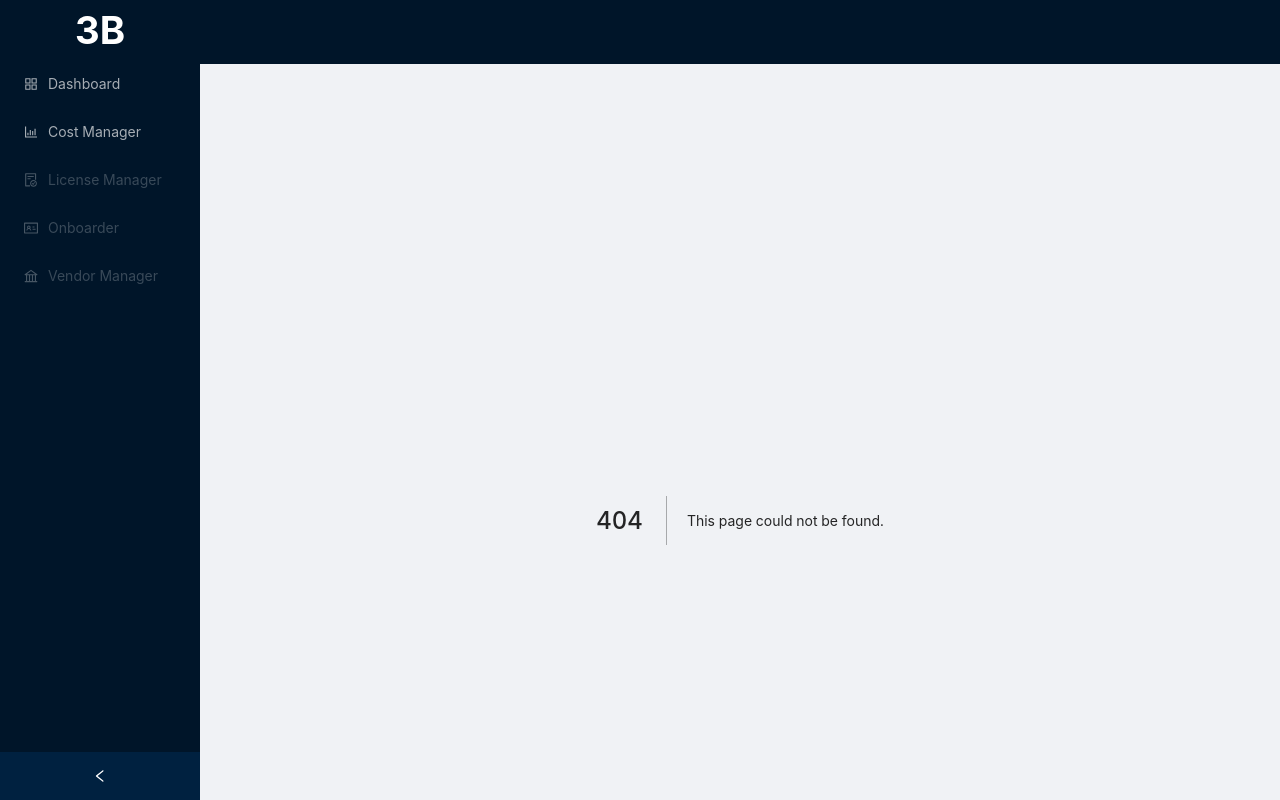
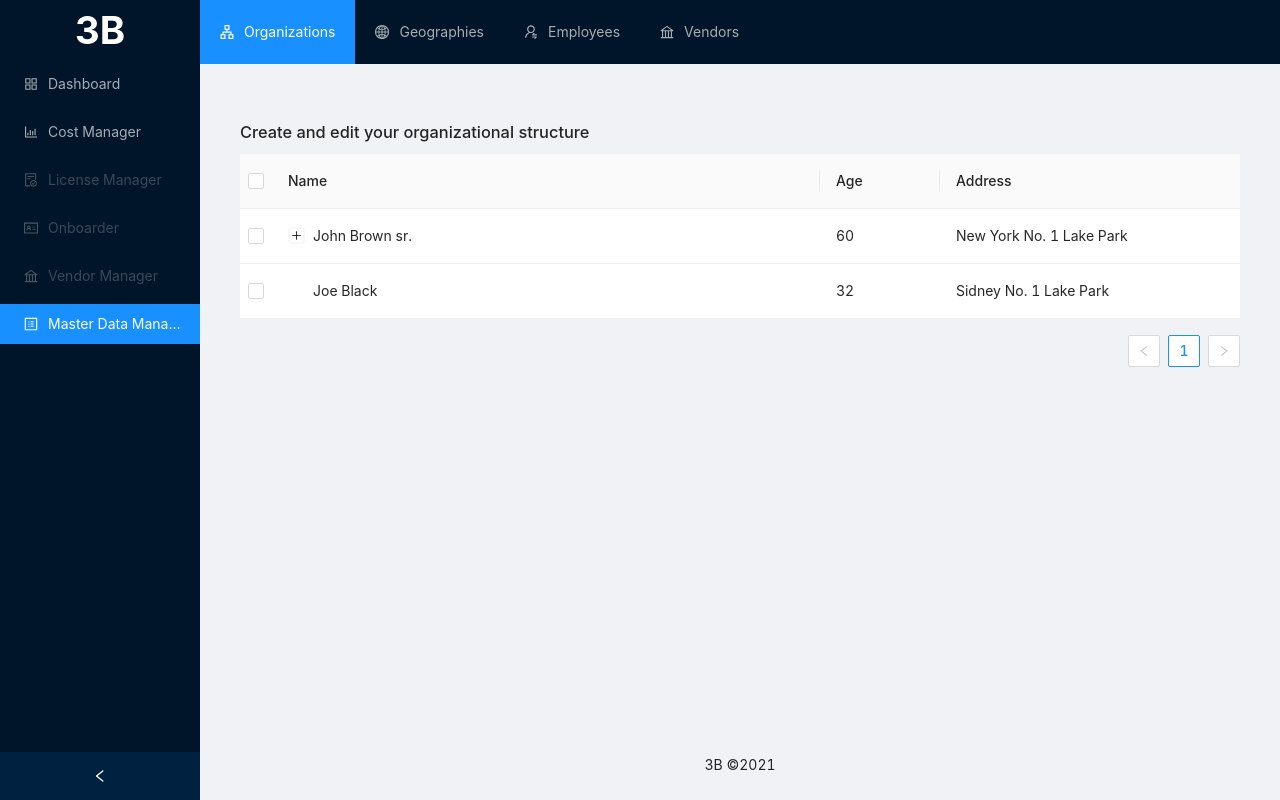
Before and after one commit to MaximBuz/data-vendor-manager, a Next.js app in the folder frontend/frontend/frontend_vendormanager/: page /master-data-manager in a window 1280 px wide. Before the commit this address had no page. Shown: the top 800 px of the page. Built offline with nearby package versions, Linux system fonts and the light colour scheme.

Commit message:
added queryClient and MDM module

```diff
--- /dev/null
+++ b/frontend/frontend/frontend_vendormanager/components/tables/TreeDataTable.js
@@ -0,0 +1,26 @@
+import { Table } from 'antd';
+
+/* Actions when selecting rows in the table */
+const rowSelection = {
+  onChange: (selectedRowKeys, selectedRows) => {
+    console.log(`selectedRowKeys: ${selectedRowKeys}`, 'selectedRows: ', selectedRows);
+  },
+  onSelect: (record, selected, selectedRows) => {
+    console.log(record, selected, selectedRows);
+  },
+  onSelectAll: (selected, selectedRows, changeRows) => {
+    console.log(selected, selectedRows, changeRows);
+  },
+};
+
+export default function TreeDataTable({columns, data}) {
+  return (
+    <>
+      <Table
+        columns={columns}
+        rowSelection={{ ...rowSelection }}
+        dataSource={data}
+      />
+    </>
+  );
+}
--- a/frontend/frontend/frontend_vendormanager/layouts/SiderMenuLayout.js
+++ b/frontend/frontend/frontend_vendormanager/layouts/SiderMenuLayout.js
@@ -4,8 +4,11 @@ import Link from "next/link";
 // state management
 import { useState } from "react";
 
+// Components
+import TopMenuItems from "./TopMenuItems";
+
 // Styling
-import Logo from "./Logo"
+import Logo from "./Logo";
 import classes from "../styles/SiderMenuLayout.module.css";
 import { Layout, Menu, Breadcrumb } from "antd";
 import {
@@ -14,6 +17,7 @@ import {
   FileDoneOutlined,
   IdcardOutlined,
   BankOutlined,
+  ProfileOutlined
 } from "@ant-design/icons";
 
 export default function SiderMenuLayout(props) {
@@ -34,7 +38,7 @@ export default function SiderMenuLayout(props) {
     <Layout style={{ minHeight: "100vh" }}>
       <Sider collapsible collapsed={menuCollapsed} onCollapse={onCollapse}>
         <div className={classes.logo}>
-        3B
+          3B
           {/* <Logo className={classes.logo} fill="white" size={60}/> */}
         </div>
         <Menu theme="dark" defaultSelectedKeys={[activeRoute]} mode="inline">
@@ -53,13 +57,20 @@ export default function SiderMenuLayout(props) {
           <Menu.Item key="vendor-manager" disabled icon={<BankOutlined />}>
             <Link href="/vendor-manager">Vendor Manager</Link>
           </Menu.Item>
+          <Menu.Item key="master-data-manager" icon={<ProfileOutlined />} style={{ marginBottom: "40px" }}>
+            <Link href="/master-data-manager">Master Data Manager</Link>
+          </Menu.Item>
         </Menu>
       </Sider>
       <Layout className="site-layout">
-        <Header className="site-layout-background" style={{ padding: 0 }} />
+        <Header className="site-layout-background" style={{ padding: 0 }}>
+          {/* This Component Manages module specific tabs */}
+          <TopMenuItems activeModule={activeRoute} activeRoute={props.activeRoute}></TopMenuItems>
+        </Header>
         <Content style={{ margin: "0 16px" }}>
           <Breadcrumb style={{ margin: "16px 0" }}>
-            {/* Put in Breadcrumbs in here <Breadcrumb.Item>User</Breadcrumb.Item>
+            {/* Put in Breadcrumbs in here:
+            <Breadcrumb.Item>User</Breadcrumb.Item>
             <Breadcrumb.Item>Bill</Breadcrumb.Item> */}
           </Breadcrumb>
           <div
--- /dev/null
+++ b/frontend/frontend/frontend_vendormanager/layouts/TopMenuItems.js
@@ -0,0 +1,59 @@
+// Routing
+import Link from "next/link";
+
+// state management
+import { useState } from "react";
+import { Menu } from "antd";
+
+// Styling
+import {
+    BarChartOutlined,
+    AppstoreOutlined,
+    UserSwitchOutlined,
+    ApartmentOutlined,
+    BankOutlined,
+    GlobalOutlined
+  } from "@ant-design/icons";
+import { UilSitemap } from '@iconscout/react-unicons'
+
+
+export default function TopMenuItems({activeModule, activeRoute}) {
+  if(activeModule === "cost-manager") {return (
+    <>
+      <Menu theme="dark" defaultSelectedKeys={[activeRoute]} mode="horizontal">
+        <Menu.Item key="/cost-manager/* Here put it route */" icon={<BarChartOutlined />}>
+          <Link href="/cost-manager">Cost Manager</Link>
+        </Menu.Item>
+      </Menu>
+    </>
+  );}
+
+  if(activeModule === "dashboard") {return (
+    <>
+      <Menu theme="dark" defaultSelectedKeys={[activeRoute]} mode="horizontal">
+        <Menu.Item key="/dashboard/* Here put in route */" icon={<AppstoreOutlined />}>
+          <Link href="/cost-manager">Dashboard</Link>
+        </Menu.Item>
+      </Menu>
+    </>
+  );}
+
+  if(activeModule === "master-data-manager") {return (
+    <>
+      <Menu theme="dark" defaultSelectedKeys={[activeRoute]} mode="horizontal">
+        <Menu.Item key="/master-data-manager" icon={<ApartmentOutlined />}>
+          <Link href="/master-data-manager/">Organizations</Link>
+        </Menu.Item>
+        <Menu.Item key="/master-data-manager/geography" icon={<GlobalOutlined />}>
+          <Link href="/master-data-manager/geographies">Geographies</Link>
+        </Menu.Item>
+        <Menu.Item key="/master-data-manager/employees" icon={<UserSwitchOutlined />}>
+          <Link href="/master-data-manager/employees">Employees</Link>
+        </Menu.Item>
+        <Menu.Item key="/master-data-manager/vendors" icon={<BankOutlined />}>
+          <Link href="/master-data-manager/vendors">Vendors</Link>
+        </Menu.Item>
+      </Menu>
+    </>
+  );}
+}
--- a/frontend/frontend/frontend_vendormanager/package.json
+++ b/frontend/frontend/frontend_vendormanager/package.json
@@ -9,6 +9,7 @@
   },
   "dependencies": {
     "@ant-design/icons": "^4.7.0",
+    "@iconscout/react-unicons": "^1.1.6",
     "antd": "^4.17.2",
     "axios": "^0.24.0",
     "babel-plugin-styled-components": "^2.0.2",
--- a/frontend/frontend/frontend_vendormanager/pages/_app.js
+++ b/frontend/frontend/frontend_vendormanager/pages/_app.js
@@ -1,5 +1,8 @@
 import "../styles/globals.css";
 import "antd/dist/antd.css";
+
+// React
+import { useState } from "react"
 
 // Routing
 import { useRouter } from "next/router";
@@ -7,14 +10,31 @@ import { useRouter } from "next/router";
 // Layouts
 import SiderMenuLayout from "../layouts/SiderMenuLayout";
 
+// Data Fetching
+import {
+  Hydrate,
+  QueryClient,
+  QueryClientProvider,
+} from 'react-query'
+import { ReactQueryDevtools } from 'react-query/devtools'
+
 function MyApp({ Component, pageProps }) {
+
+  // Instantiate a query client for React Query
+  const [queryClient] = useState(() => new QueryClient())
+
   // get current route for menu highlighting
   const router = useRouter();
 
   return (
-    <SiderMenuLayout activeRoute={router.route}>
-      <Component {...pageProps} />
-    </SiderMenuLayout>
+    <QueryClientProvider client={queryClient}>
+      <Hydrate state={pageProps.dehydratedState}>
+        <SiderMenuLayout activeRoute={router.route}>
+          <Component {...pageProps} />
+        </SiderMenuLayout>
+      </Hydrate>
+      <ReactQueryDevtools initialIsOpen={false} position={"bottom-right"}/>
+    </QueryClientProvider>
   );
 }
 
--- /dev/null
+++ b/frontend/frontend/frontend_vendormanager/pages/master-data-manager/index.js
@@ -0,0 +1,96 @@
+// Components
+import TreeDataTable from "../../components/tables/TreeDataTable";
+
+const fakeColumns = [
+  {
+    title: 'Name',
+    dataIndex: 'name',
+    key: 'name',
+  },
+  {
+    title: 'Age',
+    dataIndex: 'age',
+    key: 'age',
+    width: '12%',
+  },
+  {
+    title: 'Address',
+    dataIndex: 'address',
+    width: '30%',
+    key: 'address',
+  },
+];
+
+const fakeData = [
+  {
+    key: 1,
+    name: 'John Brown sr.',
+    age: 60,
+    address: 'New York No. 1 Lake Park',
+    children: [
+      {
+        key: 11,
+        name: 'John Brown',
+        age: 42,
+        address: 'New York No. 2 Lake Park',
+      },
+      {
+        key: 12,
+        name: 'John Brown jr.',
+        age: 30,
+        address: 'New York No. 3 Lake Park',
+        children: [
+          {
+            key: 121,
+            name: 'Jimmy Brown',
+            age: 16,
+            address: 'New York No. 3 Lake Park',
+          },
+        ],
+      },
+      {
+        key: 13,
+        name: 'Jim Green sr.',
+        age: 72,
+        address: 'London No. 1 Lake Park',
+        children: [
+          {
+            key: 131,
+            name: 'Jim Green',
+            age: 42,
+            address: 'London No. 2 Lake Park',
+            children: [
+              {
+                key: 1311,
+                name: 'Jim Green jr.',
+                age: 25,
+                address: 'London No. 3 Lake Park',
+              },
+              {
+                key: 1312,
+                name: 'Jimmy Green sr.',
+                age: 18,
+                address: 'London No. 4 Lake Park',
+              },
+            ],
+          },
+        ],
+      },
+    ],
+  },
+  {
+    key: 2,
+    name: 'Joe Black',
+    age: 32,
+    address: 'Sidney No. 1 Lake Park',
+  },
+];
+
+export default function Organizations() {
+  return (
+    <>
+      <h1>Create and edit your organizational structure</h1>
+      <TreeDataTable columns={fakeColumns} data={fakeData}/>
+    </>
+  );
+}
```
Also changed, not shown: frontend/frontend/frontend_vendormanager/components/charts/TableExample.js (deleted, +0 -23 lines), frontend/frontend/frontend_vendormanager/pages/master-data-manager/employees.js (added, +7 -0 lines), frontend/frontend/frontend_vendormanager/pages/master-data-manager/geographies.js (added, +7 -0 lines), frontend/frontend/frontend_vendormanager/pages/master-data-manager/vendors.js (added, +7 -0 lines), 1 other file (tests, documents, lock files or other folders).
